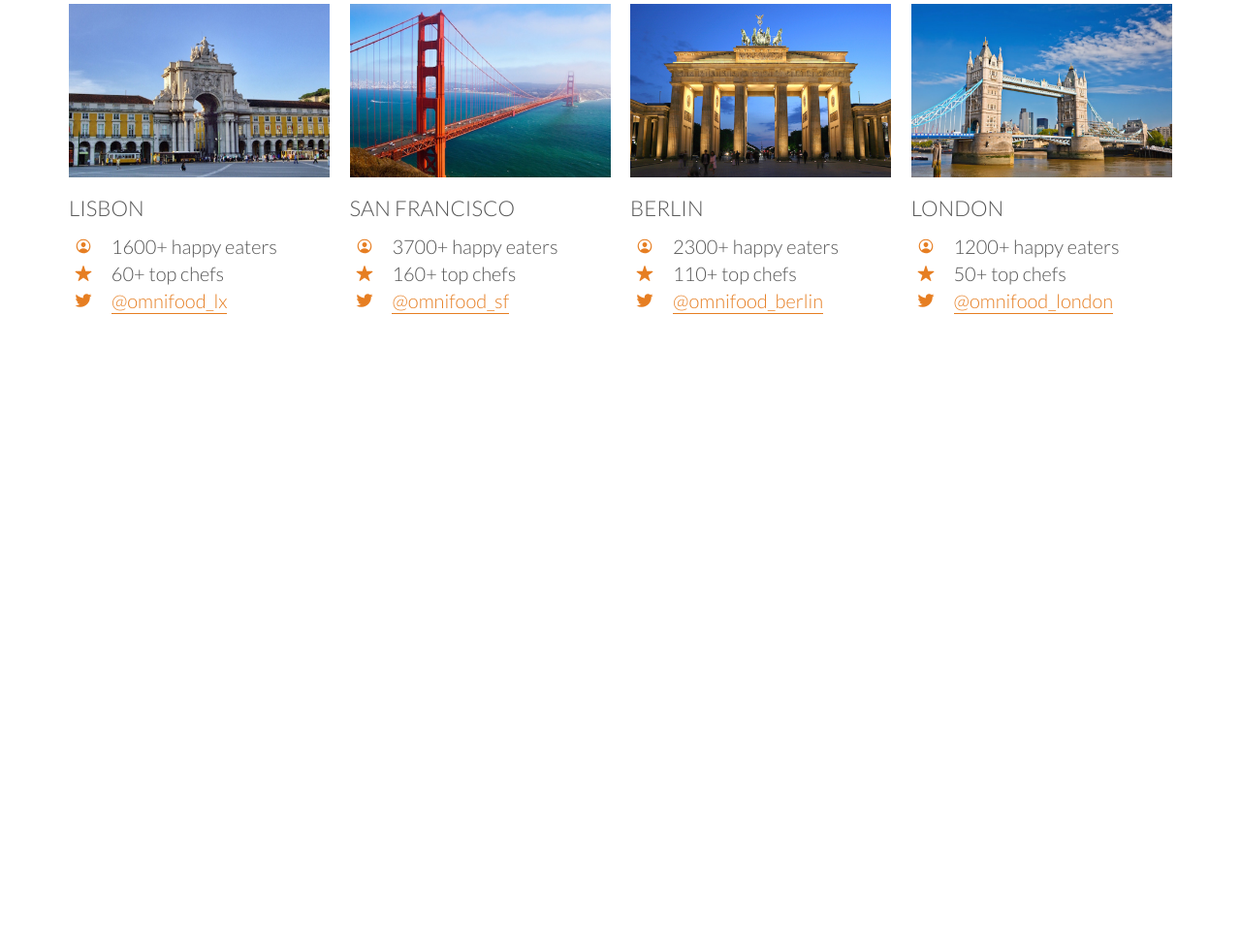
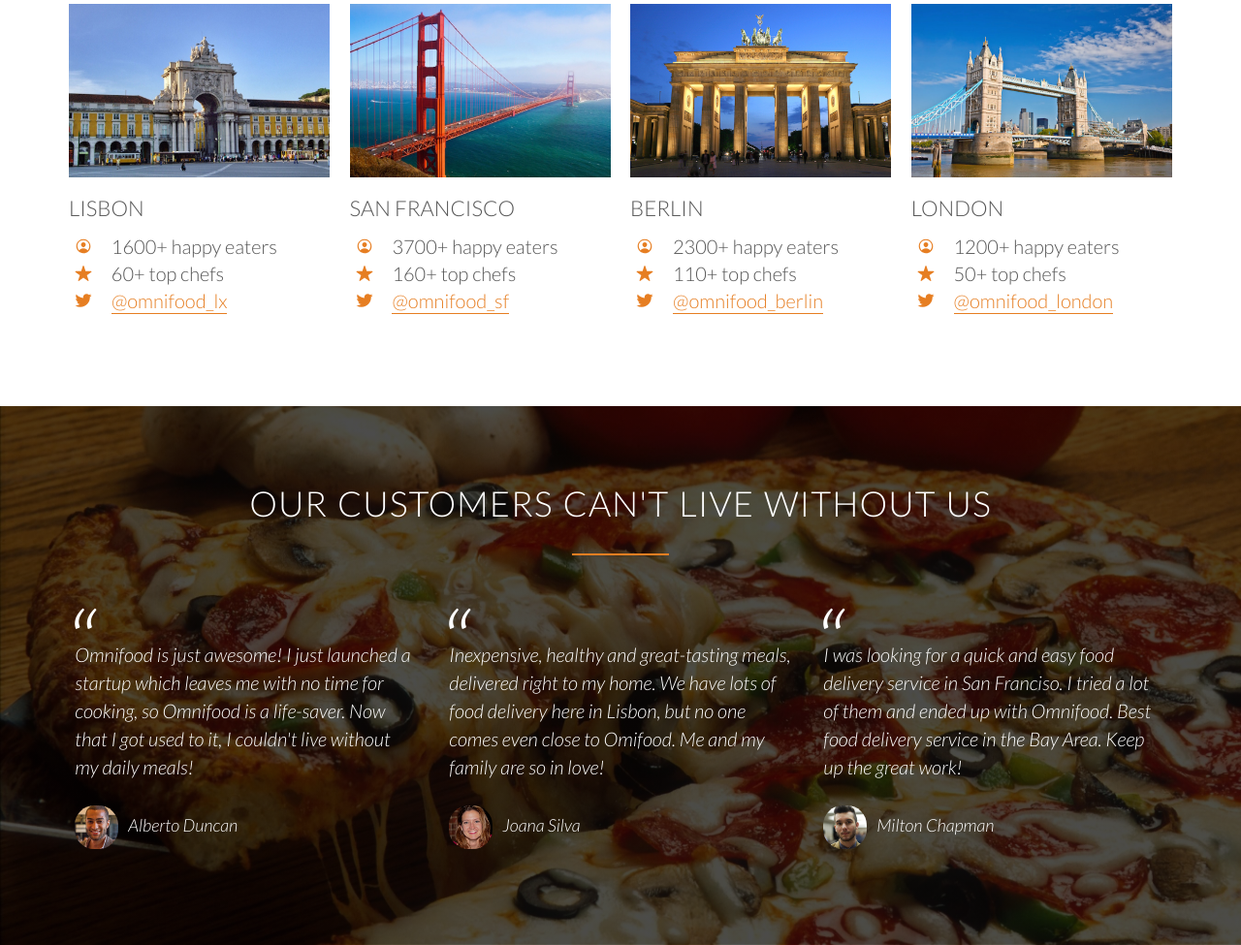
Before and after one commit to alyamkin/udemy-jonas-responsive-website, a plain HTML site: page omnifood/index.html in a window 1280 px wide. Shown: the part 2873-3848 px from the top of the page at 97% size. Before the commit the page ends 3292 px from the top, so only its background shows below. Drawn offline with nearby package versions, Linux system fonts and the light colour scheme.

Commit message:
Build customer testinonials section.

```diff
--- a/omnifood/index.html
+++ b/omnifood/index.html
@@ -235,6 +235,34 @@
         </div>
     </section>
 
+    <!-- BUILD CUSTOMER TESTIMONIAS SECTION -->
+
+    <section class="section-testimonials">
+        <div class="row">
+            <h2>Our customers can't live without us</h2>
+        </div>
+        <div class="row">
+            <div class="col span-1-of-3">
+                <blockquote>
+                    Omnifood is just awesome! I just launched a startup which leaves me with no time for cooking, so Omnifood is a life-saver. Now that I got used to it, I couldn't live without my daily meals!
+                    <cite><img src="resources/img/customer-1.jpg">Alberto Duncan</cite>
+                </blockquote>
+            </div>
+            <div class="col span-1-of-3">
+                <blockquote>
+                    Inexpensive, healthy and great-tasting meals, delivered right to my home. We have lots of food delivery here in Lisbon, but no one comes even close to Omifood. Me and my family are so in love!
+                    <cite><img src="resources/img/customer-2.jpg">Joana Silva</cite>
+                </blockquote>
+            </div>
+            <div class="col span-1-of-3">
+                <blockquote>
+                    I was looking for a quick and easy food delivery service in San Franciso. I tried a lot of them and ended up with Omnifood. Best food delivery service in the Bay Area. Keep up the great work!
+                    <cite><img src="resources/img/customer-3.jpg">Milton Chapman</cite>
+                </blockquote>
+            </div>
+        </div>
+    </section>
+
     <!-- IONICONS -->
     <script src="https://unpkg.com/ionicons@5.1.2/dist/ionicons.js"></script>
 </body>
@@ -243,4 +271,11 @@
 <!--
 
 
+Inexpensive, healthy and great-tasting meals, delivered right to my home. We have lots of food delivery here in Lisbon, but no one comes even close to Omifood. Me and my family are so in love!
+(Joana Silva)
+
+I was looking for a quick and easy food delivery service in San Franciso. I tried a lot of them and ended up with Omnifood. Best food delivery service in the Bay Area. Keep up the great work!
+(Milton Chapman)
+
+
  -->
--- a/omnifood/resources/css/style.css
+++ b/omnifood/resources/css/style.css
@@ -195,6 +195,7 @@ header {
     background-size: cover;
     height: 100vh;
     background-position: center;
+    background-attachment: fixed;
 }
 
 .hero-text-box {
@@ -356,3 +357,45 @@ header {
 .city-feature {
     margin-bottom: 5px;
 }
+
+/* ----------------------------------------------------------*/
+/* CUSTOMER TESTIMONIALS */
+/* ----------------------------------------------------------*/
+
+.section-testimonials {
+    background:linear-gradient(rgba(0,0,0,0.7),rgba(0,0,0,0.7)), url(img/back-customers.jpg);
+    background-size: cover;
+    background-position: center;
+    color: #fff;
+    background-attachment: fixed;
+}
+
+blockquote {
+    padding: 2%;
+    font-style: italic;
+    line-height: 145%;
+    position: relative;
+    margin-top: 40px;
+}
+
+cite {
+    font-size: 90%;
+    margin-top: 25px;
+    display: block;
+}
+
+cite img {
+    height: 45px;
+    border-radius: 45%;
+    margin-right: 10px;
+    vertical-align: middle;
+}
+
+blockquote:before {
+    content: "\201C";
+    font-size: 500%;
+    display: block;
+    position: absolute;
+    top: -5px;
+    left: -3px;
+}
```
Also changed, not shown: omnifood/resources/css/img/back-customers.jpg (added), 1 other file.
